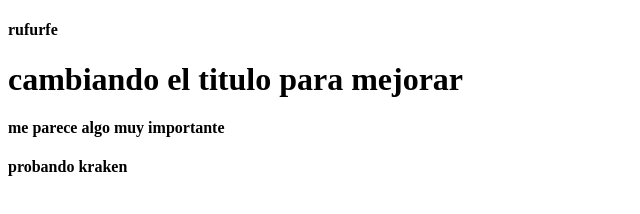
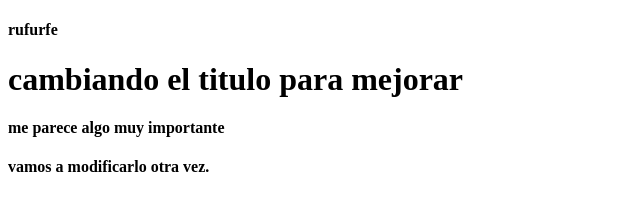
Before and after one commit to xXCupidoXx/git-udemy, a plain HTML site: page index.html in a window 1280 px wide. Shown: the whole page, without its empty margins (0-640 px from the left). Drawn offline with Linux system fonts and the light colour scheme.

Commit message:
nuevamente
modificamos la información requerida

```diff
--- a/index.html
+++ b/index.html
@@ -9,6 +9,6 @@
     <h4>rufurfe</h4>
     <h1>cambiando el titulo para mejorar</h1>
     <h4>me parece algo muy importante </h4>
- <h4>probando kraken</h4>
+ <h4>vamos a modificarlo otra vez.</h4>
 </body>
 </html>
```
